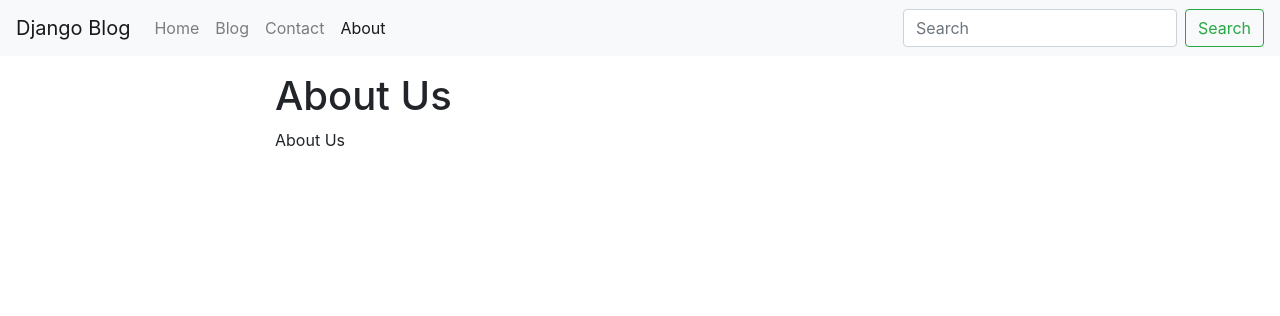
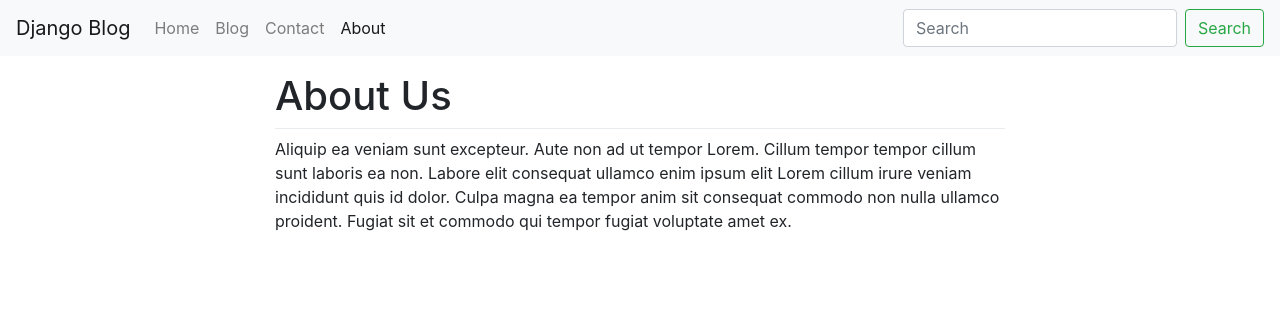
Before and after one commit to Macroshock/django-blog, a Django app: page /about/ in a window 1280 px wide. Shown: the top 316 px of the page. Run offline with Django 3.2, Linux system fonts and the light colour scheme; some libraries are stand-ins or nearby versions.

Commit message:
Added a lorem ipsum paragraph to the About page

```diff
--- a/src/blog/templates/blog/list_inline.html
+++ b/src/blog/templates/blog/list_inline.html
@@ -1,7 +1,7 @@
 <div class="card mb-3">
   <div class="card-body">
     {% if blog_post.image %}
-      <img src="{{ blog_post.image.url }}"" class="card-img-top">
+      <img src="{{ blog_post.image.url }}" class="card-img-top">
     {% endif %}
 
     <div class="row">
--- a/src/templates/about.html
+++ b/src/templates/about.html
@@ -1,5 +1,6 @@
 {% extends "base.html" %}
 
 {% block content %}
-<p>About Us</p>
+  <div class="dropdown-divider"></div>
+  <p>Aliquip ea veniam sunt excepteur. Aute non ad ut tempor Lorem. Cillum tempor tempor cillum sunt laboris ea non. Labore elit consequat ullamco enim ipsum elit Lorem cillum irure veniam incididunt quis id dolor. Culpa magna ea tempor anim sit consequat commodo non nulla ullamco proident. Fugiat sit et commodo qui tempor fugiat voluptate amet ex.</p>
 {% endblock %}
```
